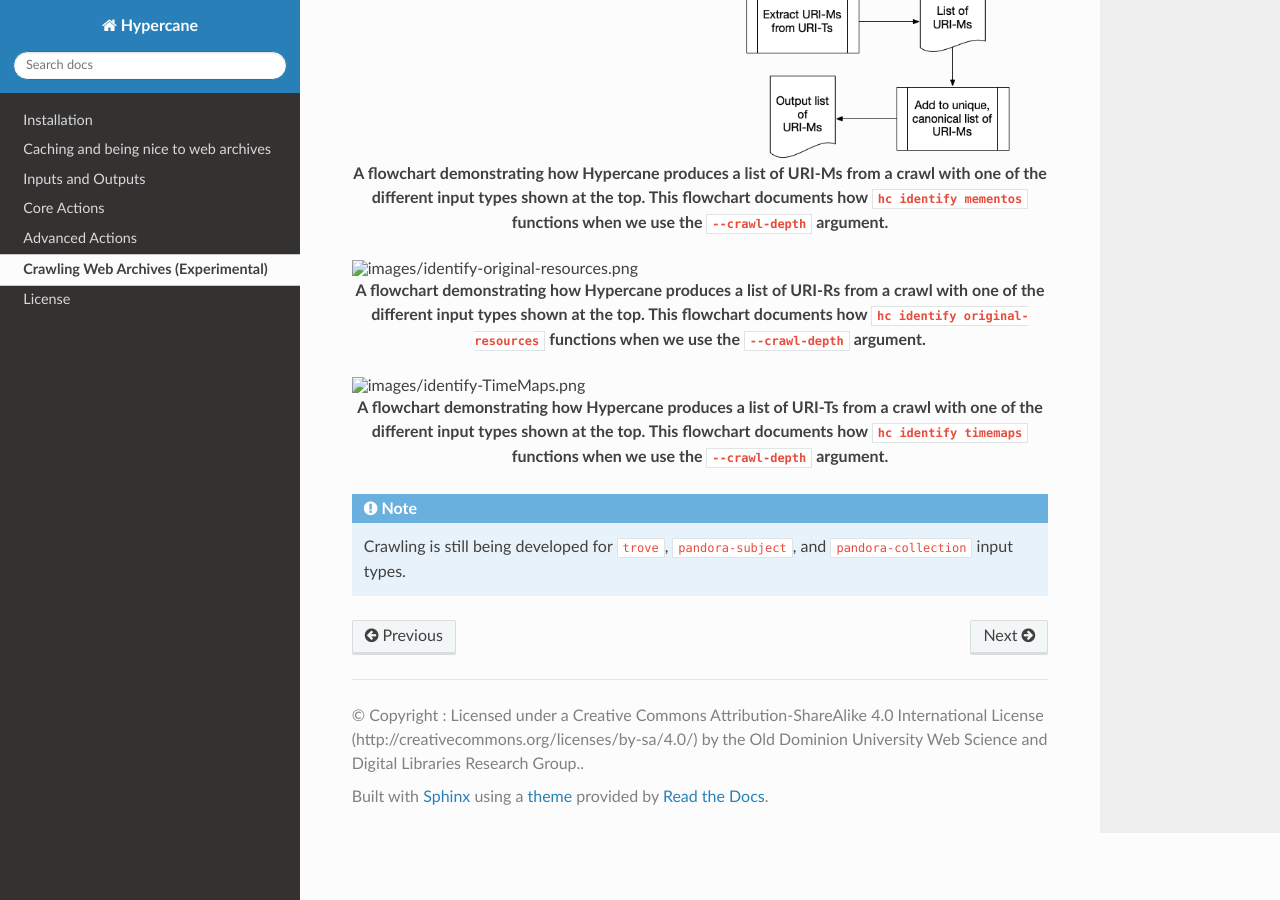
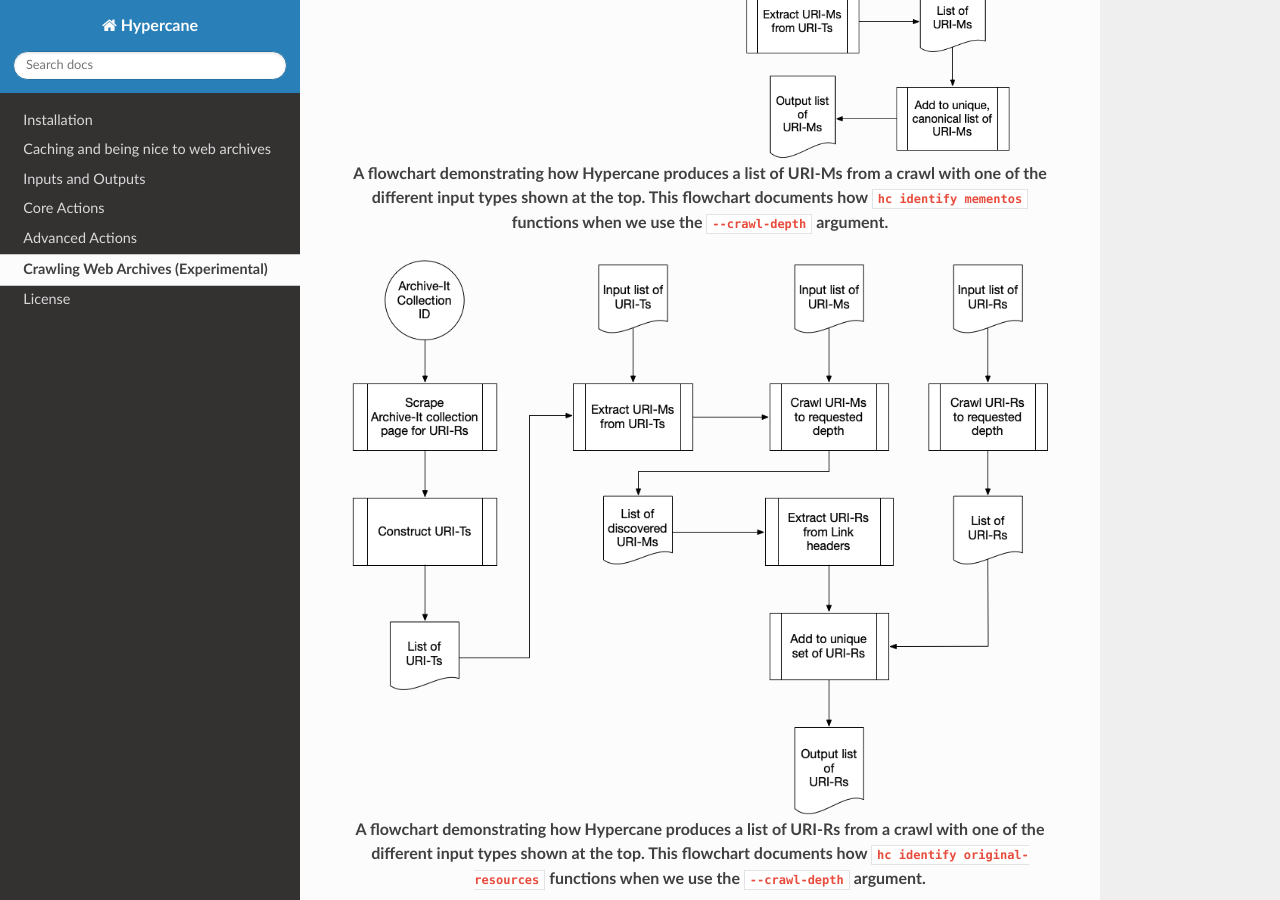
Before and after one commit to oduwsdl/hypercane, a Sphinx documentation site: the page built from docs/source/crawling.rst, in a window 1280 px wide and 900 px high, scrolled down 967 px. Built offline with Sphinx 7.4.7 and the Read the Docs theme 2.0.0, drawn with Linux system fonts in a browser that asks for light colours.

Commit message:
a workaround for RTD issue with locating images

```diff
--- a/docs/source/crawling.rst
+++ b/docs/source/crawling.rst
@@ -15,13 +15,13 @@ Each diagram below illustrates the crawling algorithm used to acquire a differen
 .. centered::
     A flowchart demonstrating how Hypercane produces a list of URI-Ms from a crawl with one of the different input types shown at the top. This flowchart documents how ``hc identify mementos`` functions when we use the ``--crawl-depth`` argument.
 
-.. image:: ./images/identify-original-resources.png
+.. image:: https://raw.githubusercontent.com/oduwsdl/hypercane/master/docs/source/images/Identify-original-resources.png
     :align: center
 
 .. centered::
     A flowchart demonstrating how Hypercane produces a list of URI-Rs from a crawl with one of the different input types shown at the top. This flowchart documents how ``hc identify original-resources`` functions when we use the ``--crawl-depth`` argument.
 
-.. image:: ./images/identify-TimeMaps.png
+.. image:: https://raw.githubusercontent.com/oduwsdl/hypercane/master/docs/source/images/Identify-TimeMaps.png
     :align: center
 
 .. centered::
--- a/docs/source/index.rst
+++ b/docs/source/index.rst
@@ -7,7 +7,7 @@ Hypercane: Intelligent Sampling of Web Archive Collections
 What tool can we rely on to automate the selection of mementos for summarizations and other purposes? Hypercane.
 
 
-.. image:: images/resized_Stick_figure_choosing.jpg
+.. image:: https://raw.githubusercontent.com/oduwsdl/hypercane/master/docs/source/images/resized_Stick_Figure_choosing.jpg
    :align: center
 
 .. centered::
```
